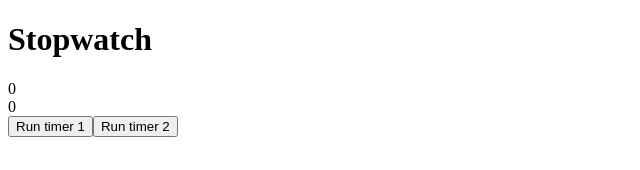
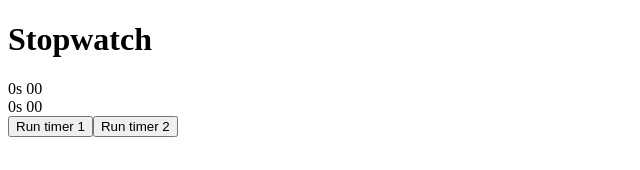
Before and after one commit to Programmerdin/TimerPlusChessClock, a React (Create React App) app: page / in a window 1280 px wide. Shown: the top 170 px of the page, without its empty margins (0-640 px from the left). Built offline with nearby package versions, Linux system fonts and the light colour scheme.

Commit message:
changed stopwatch componenet time format into hh:mm:ss +0.ss format

```diff
--- a/src/Stopwatch.jsx
+++ b/src/Stopwatch.jsx
@@ -66,12 +66,37 @@ const Stopwatch = () => {
       return () => clearInterval(interval2)
     }, [timer2On]);
 
+  //convert time_in_seconds into hh:mm:ss +0.ss format
+  function format_time_in_seconds (time_in_seconds) {
+    let hours_no_remainder = Math.abs(Math.floor(time_in_seconds/3600));
+    let hours_remainder_in_seconds = Math.abs(time_in_seconds%3600);
+    let minutes_no_remainder = Math.abs(Math.floor(hours_remainder_in_seconds/60));
+    let seconds = Math.abs(hours_remainder_in_seconds%60);
+    let milliseconds = Math.abs(seconds%1);
+
+    if (time_in_seconds<60) {
+      return(
+        `${seconds.toFixed(0)}s ${(milliseconds.toFixed(2)).slice(-2)}`
+      );
+    } else
+    if (time_in_seconds<3600) {
+      return(
+        `${minutes_no_remainder}m ${("0"+Math.floor(seconds)).slice(-2)}s ${(milliseconds.toFixed(2)).slice(-2)}`
+      );
+    } else
+    if (time_in_seconds>=3600) {
+      return(
+        `${hours_no_remainder}h ${("0"+minutes_no_remainder).slice(-2)}m ${("0"+Math.floor(seconds)).slice(-2)}s ${(milliseconds.toFixed(2)).slice(-2)}`
+      );
+    };
+  };
+
 
     return (
     <div>
         <h1>Stopwatch</h1>
-        <div>{time1}</div>
-        <div>{time2}</div>
+        <div>{format_time_in_seconds(time1)}</div>
+        <div>{format_time_in_seconds(time2)}</div>
 
         {!timer1On && (<button onClick={handleTimer1On}>Run timer 1</button>)}
         {!timer2On && (<button onClick={handleTimer2On}>Run timer 2</button>)}
```
